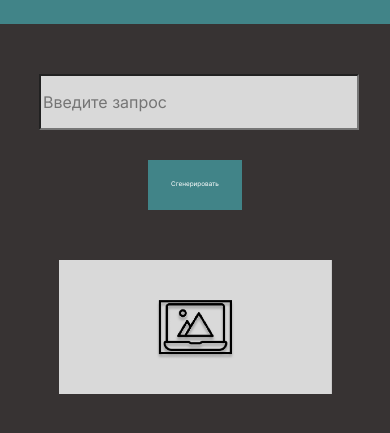
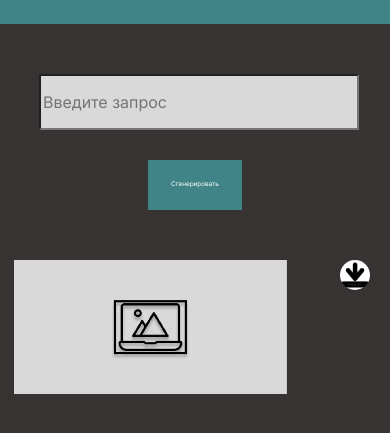
Before and after one commit to alexmatve/FFA-site, a website: page index.html in a window 390 px wide. Shown: the part 145-578 px from the top of the page. Drawn offline with Linux system fonts and the light colour scheme.

Commit message:
Add button load

```diff
--- a/index.html
+++ b/index.html
@@ -26,6 +26,7 @@
 
     <div class="result">
       <img class="result__image" alt="Generated image" src="./default.png" />
+      <button class="result__load">Загрузить</button>
     </div>
 
     <script src="script.js" type="module"></script>
--- a/script.js
+++ b/script.js
@@ -37,3 +37,12 @@ async function generateImage() {
 const generateButton = document.querySelector(".generation__submit-btn");
 
 generateButton.addEventListener("click", generateImage);
+
+const loadButton = document.querySelector(".result__load");
+loadButton.addEventListener("click", () => {
+  const image = document.querySelector(".result__image"); // Получаем элемент изображения
+  const link = document.createElement("a"); // Создаем ссылку
+  link.href = image.src; // Указываем ссылку на изображение
+  link.download = "generated_image.png"; // Имя файла для загрузки
+  link.click(); // Симулируем клик для скачивания
+});
--- a/style.css
+++ b/style.css
@@ -79,6 +79,7 @@ body {
   margin: 50px auto 0 auto;
   width: 70%;
   display: flex;
+  flex-direction: row;
   /* border: 3px solid red; */
 }
 
@@ -87,6 +88,27 @@ body {
   max-width: min(70vw, calc(100vh - 20vh - 50px - 50px - 50px - 50px));
   margin: 0 0 0 10%;
   object-fit: contain;
+  /* border: 3px solid red; */
+}
+
+.result__load {
+  background-color: #418488;
+  color: white;
+  border: none;
+  width: 15%;
+  font-size: 0.8em;
+  text-align: center;
+  cursor: pointer;
+  transition-property: opacity;
+  transition-duration: 0.3s;
+  transition-timing-function: ease-out;
+  height: 50px;
+  align-self: center;
+  margin-left: 10%;
+}
+
+.result__load:hover {
+  opacity: 0.5;
 }
 
 @media screen and (min-width: 1440px) {
@@ -158,7 +180,7 @@ body {
 
   .result {
     margin: 50px auto 0 auto;
-    width: 70%;
+    width: 100%;
     display: flex;
   }
 
@@ -172,6 +194,21 @@ body {
       calc(100vh - 20vh - 50px - 50px - 50px - 50px - 30px - 10px)
     );
     margin: 0 auto 0 auto;
+  }
+
+  .result__load {
+    width: 30px;
+    height: 30px;
+    background-color: #418488;
+    border-radius: 50%;
+    border: none;
+    margin-right: 20px;
+    font-size: 0;
+    align-self: flex-start;
+    background-image: url("image_load.png");
+    background-size: cover; /* Масштабирует изображение, чтобы оно покрывало кнопку */
+    background-position: center; /* Центрует изображение */
+    background-repeat: no-repeat;
   }
 }
 
@@ -205,7 +242,7 @@ body {
 
   .result {
     margin: 50px auto 0 auto;
-    width: 70%;
+    width: 100%;
     display: flex;
   }
 
@@ -219,6 +256,21 @@ body {
       calc(100vh - 20vh - 50px - 50px - 50px - 50px - 30px - 10px)
     );
     margin: 0 auto 0 auto;
+  }
+
+  .result__load {
+    width: 30px;
+    height: 30px;
+    background-color: #418488;
+    border-radius: 50%;
+    border: none;
+    margin-right: 20px;
+    font-size: 0;
+    align-self: flex-start;
+    background-image: url("image_load.png");
+    background-size: cover; /* Масштабирует изображение, чтобы оно покрывало кнопку */
+    background-position: center; /* Центрует изображение */
+    background-repeat: no-repeat;
   }
 }
 
@@ -252,7 +304,7 @@ body {
 
   .result {
     margin: 50px auto 0 auto;
-    width: 70%;
+    width: 100%;
     display: flex;
   }
 
@@ -267,4 +319,19 @@ body {
     );
     margin: 0 auto 0 auto;
   }
+
+  .result__load {
+    width: 30px;
+    height: 30px;
+    background-color: #418488;
+    border-radius: 50%;
+    border: none;
+    margin-right: 20px;
+    font-size: 0;
+    align-self: flex-start;
+    background-image: url("image_load.png");
+    background-size: cover; /* Масштабирует изображение, чтобы оно покрывало кнопку */
+    background-position: center; /* Центрует изображение */
+    background-repeat: no-repeat;
+  }
 }
```
Also changed, not shown: image_load.png (added).
